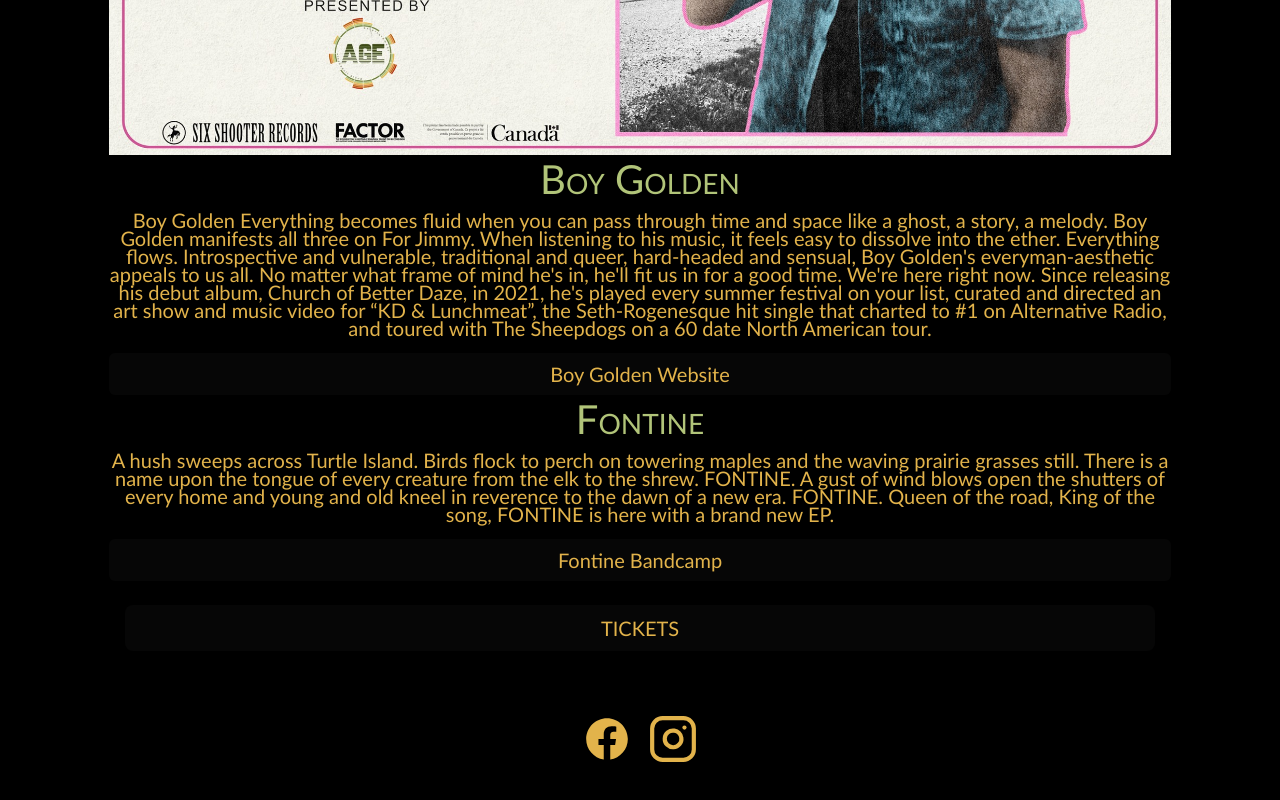
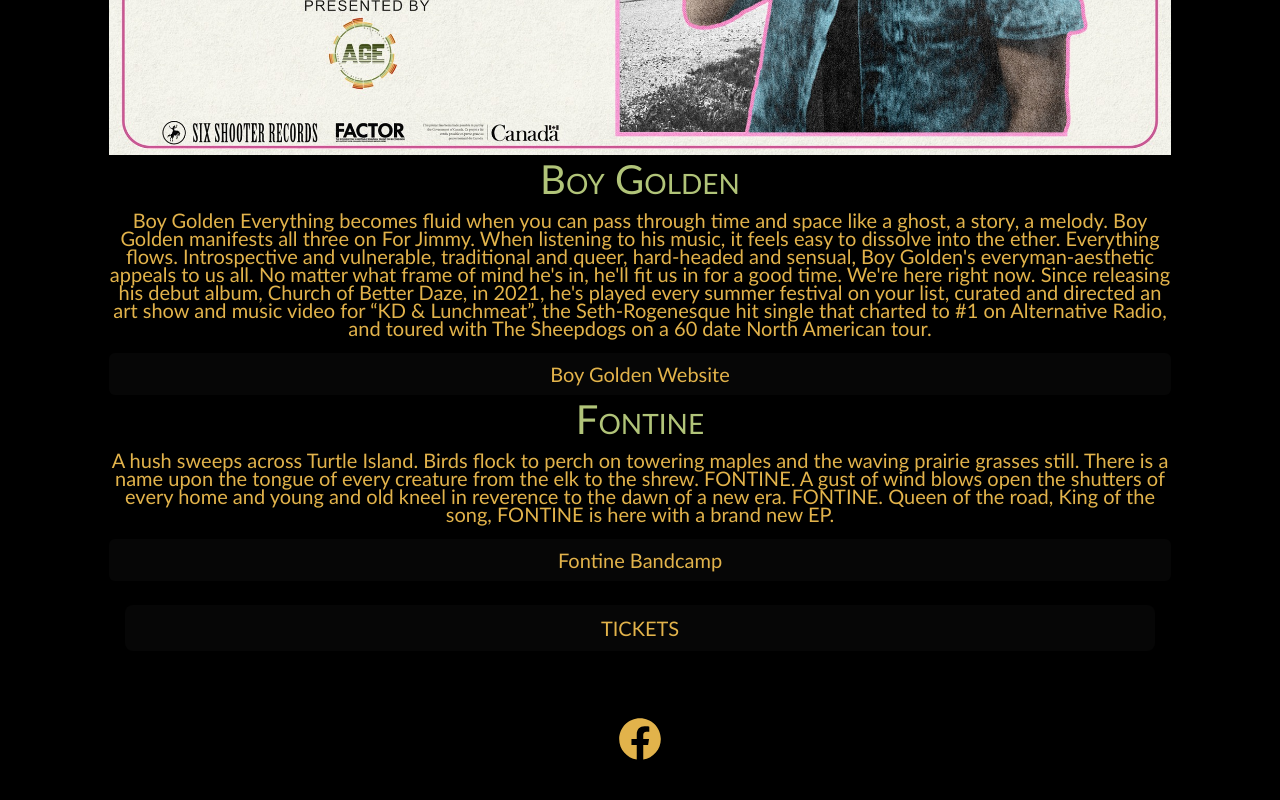
Before and after one commit to Waledilson/troywebsite, a React (Create React App) app: page / in a window 1280 px wide. Shown: the part 1234-2034 px from the top of the page. Built offline with nearby package versions, Linux system fonts and the light colour scheme.

Commit message:
got rid of instagram icon

```diff
--- a/src/components/socials-bar/socials-bar.jsx
+++ b/src/components/socials-bar/socials-bar.jsx
@@ -19,7 +19,7 @@
             alt="link to arseneault group entertainments facebook"
           />
         </Nav.Link>
-        <Nav.Link>
+        {/* <Nav.Link>
           <img
             target="_blank"
             className="instagram-icon"
@@ -28,7 +28,7 @@
             height="50px"
             alt="link to arseneault group entertainments instagram"
           />
-        </Nav.Link>
+        </Nav.Link> */}
       </Nav>
     </Navbar>
   )
```
